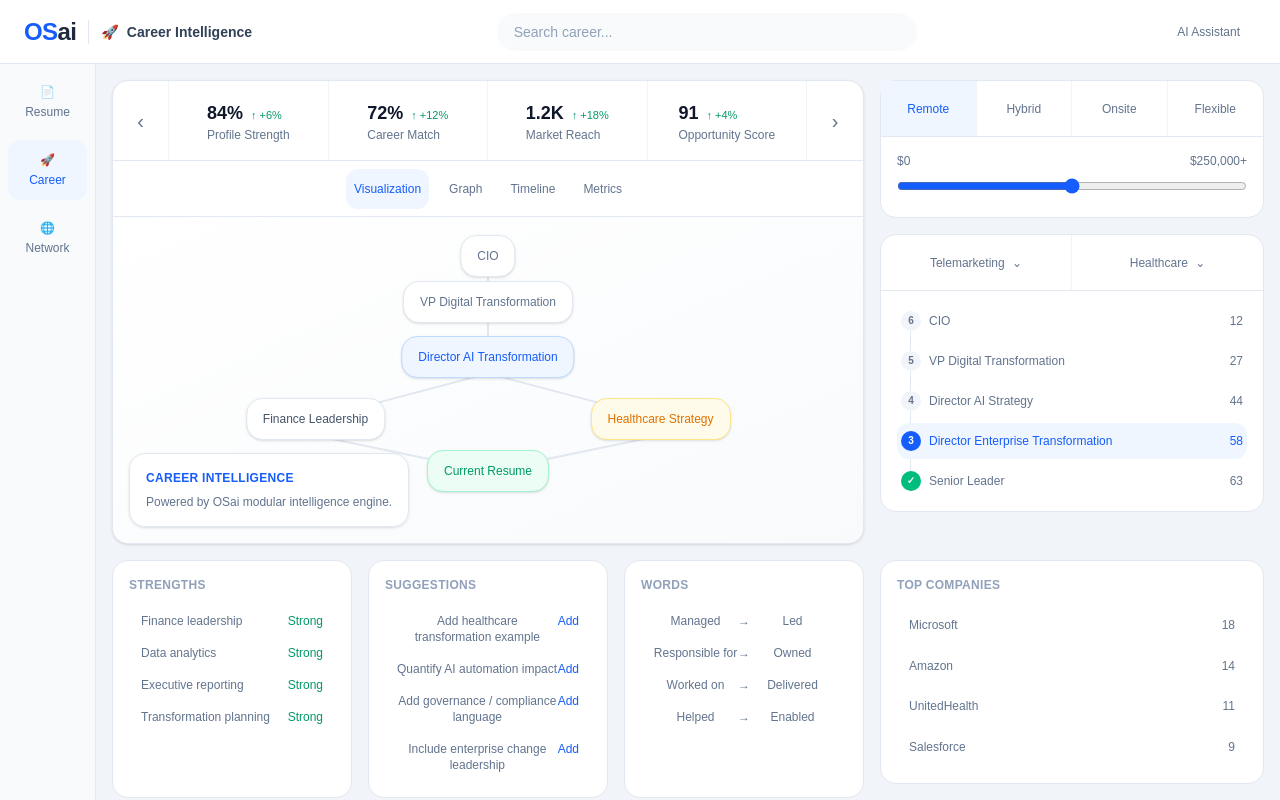
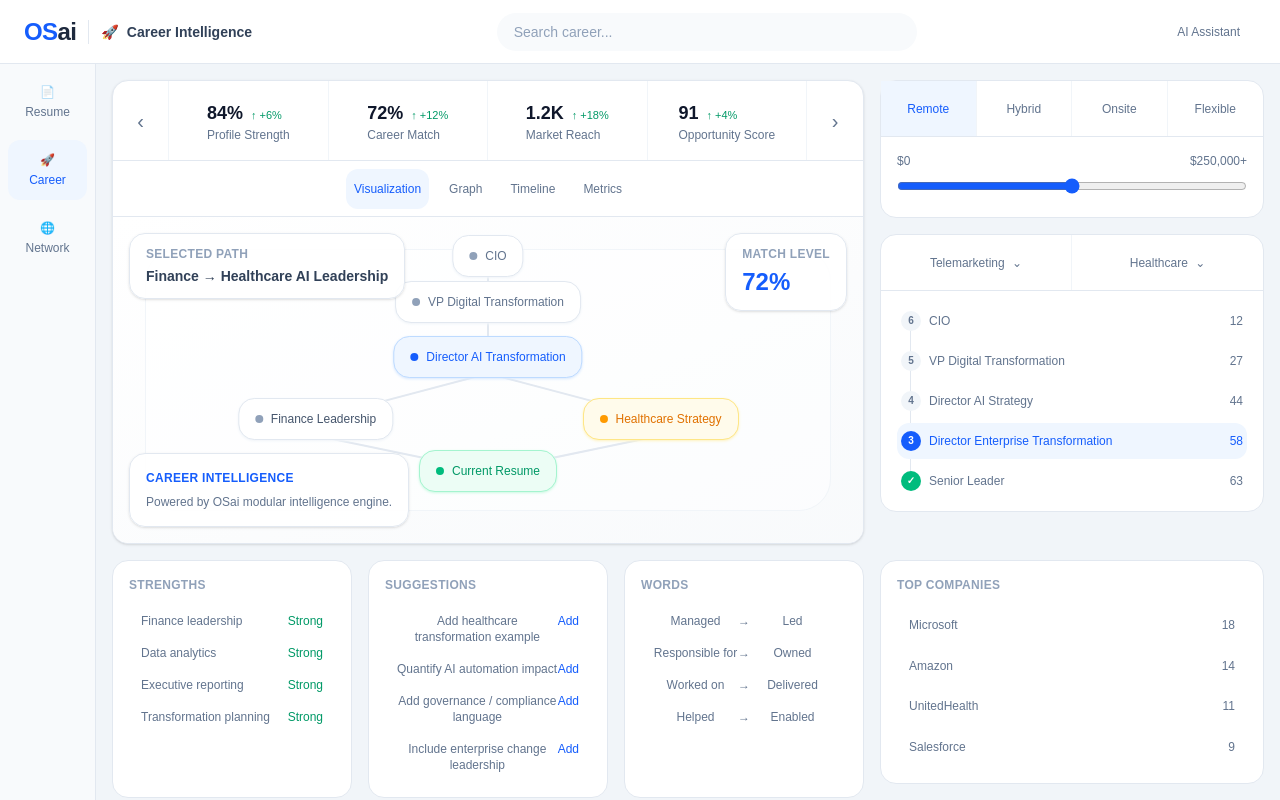
Before and after one commit to OrbitSystemsAi/career-pivot, a Next.js app: page / in a window 1280 px wide. Built offline with nearby package versions, Linux system fonts and the light colour scheme.

Commit message:
Enhance career graph visual design

```diff
--- a/modules/career/components/CareerGraph.tsx
+++ b/modules/career/components/CareerGraph.tsx
@@ -1,17 +1,37 @@
 import { careerGraphEdges, careerGraphNodes } from "../data/careerGraphData";
 
 function getNodeStyle(type: string) {
-  if (type === "target") return "border-blue-200 bg-blue-50 text-blue-600";
-  if (type === "current") return "border-emerald-200 bg-emerald-50 text-emerald-600";
-  if (type === "strength") return "border-slate-200 bg-white text-slate-600";
-  if (type === "gap") return "border-amber-200 bg-amber-50 text-amber-600";
+  if (type === "target") {
+    return "border-blue-200 bg-blue-50 text-blue-600 shadow-blue-100";
+  }
 
-  return "border-slate-200 bg-white text-slate-500";
+  if (type === "current") {
+    return "border-emerald-200 bg-emerald-50 text-emerald-600 shadow-emerald-100";
+  }
+
+  if (type === "strength") {
+    return "border-slate-200 bg-white text-slate-600 shadow-slate-100";
+  }
+
+  if (type === "gap") {
+    return "border-amber-200 bg-amber-50 text-amber-600 shadow-amber-100";
+  }
+
+  return "border-slate-200 bg-white text-slate-500 shadow-slate-100";
+}
+
+function getDotStyle(type: string) {
+  if (type === "target") return "bg-blue-600";
+  if (type === "current") return "bg-emerald-500";
+  if (type === "gap") return "bg-amber-500";
+  return "bg-slate-400";
 }
 
 export default function CareerGraph() {
   return (
-    <div className="relative h-full w-full">
+    <div className="relative h-full w-full overflow-hidden">
+      <div className="absolute inset-8 rounded-[2rem] border border-slate-100 bg-white/40" />
+
       <svg className="absolute inset-0 h-full w-full">
         {careerGraphEdges.map((edge, index) => (
           <line
@@ -29,14 +49,31 @@ export default function CareerGraph() {
       {careerGraphNodes.map((node) => (
         <button
           key={node.label}
-          className={`absolute -translate-x-1/2 -translate-y-1/2 rounded-2xl border px-4 py-3 text-xs font-medium shadow-sm hover:bg-blue-50 hover:text-blue-600 ${getNodeStyle(
+          className={`absolute flex -translate-x-1/2 -translate-y-1/2 items-center gap-2 rounded-2xl border px-4 py-3 text-xs font-medium shadow-sm transition hover:bg-blue-50 hover:text-blue-600 ${getNodeStyle(
             node.type
           )}`}
           style={{ left: node.x, top: node.y }}
         >
-          {node.label}
+          <span className={`h-2 w-2 rounded-full ${getDotStyle(node.type)}`} />
+          <span>{node.label}</span>
         </button>
       ))}
+
+      <div className="absolute left-4 top-4 rounded-2xl border border-slate-200 bg-white/90 px-4 py-3 shadow-sm">
+        <div className="text-xs font-semibold uppercase tracking-wide text-slate-400">
+          Selected Path
+        </div>
+        <div className="mt-1 text-sm font-semibold text-slate-700">
+          Finance → Healthcare AI Leadership
+        </div>
+      </div>
+
+      <div className="absolute right-4 top-4 rounded-2xl border border-slate-200 bg-white/90 px-4 py-3 shadow-sm">
+        <div className="text-xs font-semibold uppercase tracking-wide text-slate-400">
+          Match Level
+        </div>
+        <div className="mt-1 text-2xl font-bold text-blue-600">72%</div>
+      </div>
     </div>
   );
 }
--- /dev/null
+++ b/modules/network/components/NetworkActions.tsx
@@ -0,0 +1,21 @@
+import { networkActions } from "../data/networkData";
+
+export default function NetworkActions() {
+  return (
+    <div className="h-full rounded-2xl border border-slate-200 bg-white p-4">
+      <div className="mb-3 text-xs font-semibold uppercase tracking-wide text-slate-400">
+        Actions
+      </div>
+
+      {networkActions.map((item) => (
+        <button
+          key={item}
+          className="flex w-full justify-between rounded-xl px-3 py-2 text-xs font-medium text-slate-500 hover:bg-blue-50 hover:text-blue-600"
+        >
+          {item}
+          <span className="text-blue-600">Run</span>
+        </button>
+      ))}
+    </div>
+  );
+}
--- /dev/null
+++ b/modules/network/components/NetworkConnections.tsx
@@ -0,0 +1,20 @@
+import { networkConnections } from "../data/networkData";
+
+export default function NetworkConnections() {
+  return (
+    <div className="h-full rounded-2xl border border-slate-200 bg-white p-4">
+      <div className="mb-3 text-xs font-semibold uppercase tracking-wide text-slate-400">
+        Connections
+      </div>
+
+      {networkConnections.map((item) => (
+        <button
+          key={item}
+          className="flex w-full rounded-xl px-3 py-2 text-xs font-medium text-slate-500 hover:bg-blue-50 hover:text-blue-600"
+        >
+          {item}
+        </button>
+      ))}
+    </div>
+  );
+}
--- /dev/null
+++ b/modules/network/components/NetworkGaps.tsx
@@ -0,0 +1,20 @@
+import { networkGaps } from "../data/networkData";
+
+export default function NetworkGaps() {
+  return (
+    <div className="h-full rounded-2xl border border-slate-200 bg-white p-4">
+      <div className="mb-3 text-xs font-semibold uppercase tracking-wide text-slate-400">
+        Network Gaps
+      </div>
+
+      {networkGaps.map((item) => (
+        <button
+          key={item}
+          className="flex w-full rounded-xl px-3 py-2 text-xs font-medium text-slate-500 hover:bg-blue-50 hover:text-blue-600"
+        >
+          {item}
+        </button>
+      ))}
+    </div>
+  );
+}
--- a/modules/network/components/NetworkModule.tsx
+++ b/modules/network/components/NetworkModule.tsx
@@ -1,7 +1,25 @@
+import { networkScore } from "../data/networkData";
+
 export default function NetworkModule() {
   return (
-    <div className="flex h-full w-full items-center justify-center text-slate-500">
-      Network Intelligence Module
+    <div className="flex h-full w-full items-center justify-center">
+      <div className="rounded-2xl border border-slate-200 bg-white p-8 text-center shadow-sm">
+        <div className="text-5xl font-bold text-blue-600">
+          {networkScore.score}%
+        </div>
+
+        <div className="mt-3 text-sm font-medium text-slate-700">
+          Network Alignment
+        </div>
+
+        <div className="mt-2 text-xs text-slate-500">
+          Target: {networkScore.target}
+        </div>
+
+        <div className="mt-4 rounded-xl bg-blue-50 px-3 py-2 text-xs font-medium text-blue-600">
+          {networkScore.alignment} improvement available
+        </div>
+      </div>
     </div>
   );
 }
--- /dev/null
+++ b/modules/network/data/networkData.ts
@@ -0,0 +1,24 @@
+export const networkScore = {
+  score: 68,
+  target: "Healthcare transformation network",
+  alignment: "+21%",
+};
+
+export const networkConnections = [
+  "Former healthcare executives",
+  "Digital transformation leaders",
+  "AI strategy contacts",
+  "Recruiters in healthcare tech",
+];
+
+export const networkGaps = [
+  "More healthcare operator connections",
+  "More CIO / CTO contacts",
+  "More warm recruiter paths",
+];
+
+export const networkActions = [
+  "Find referral paths",
+  "Draft outreach",
+  "Map company network",
+];
--- a/modules/network/index.ts
+++ b/modules/network/index.ts
@@ -3,3 +3,7 @@ export { default as NetworkModule } from "./components/NetworkModule";
 export { default as NetworkFilters } from "./components/NetworkFilters";
 export { default as NetworkContext } from "./components/NetworkContext";
 export { default as NetworkResults } from "./components/NetworkResults";
+
+export { default as NetworkConnections } from "./components/NetworkConnections";
+export { default as NetworkGaps } from "./components/NetworkGaps";
+export { default as NetworkActions } from "./components/NetworkActions";
```
Also changed, not shown: core/registry/moduleRegistry.ts (+7 -3 lines).
